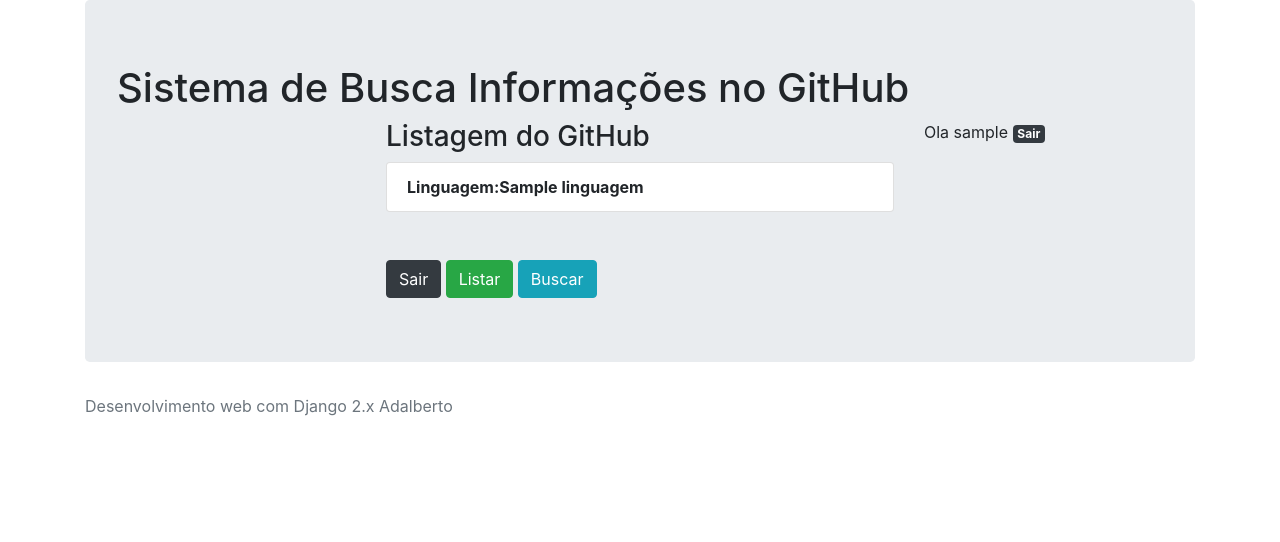
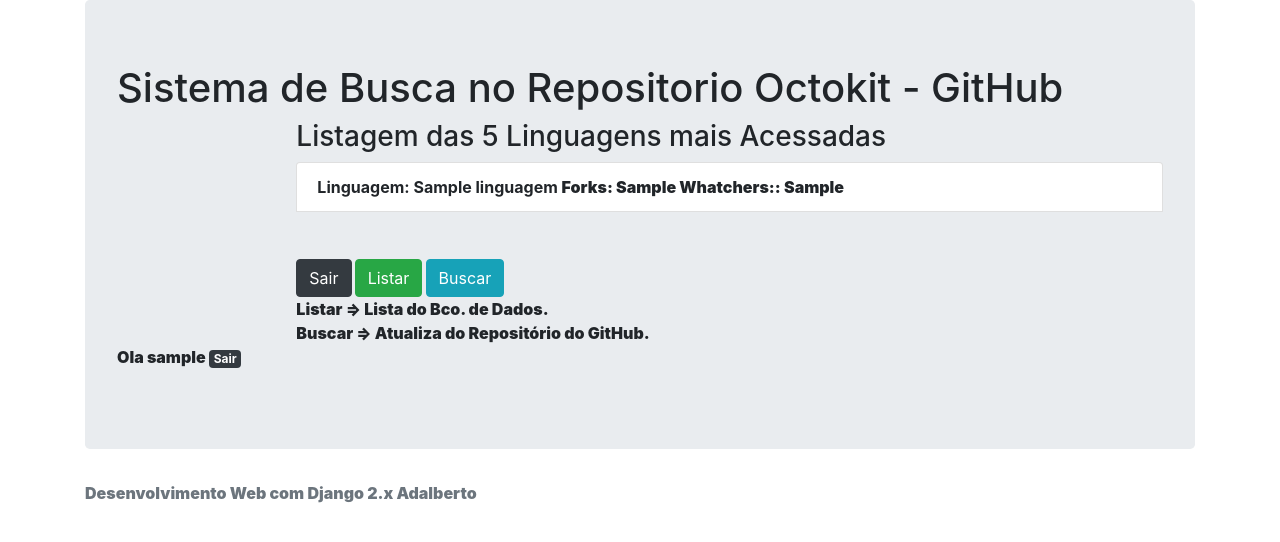
Before and after one commit to amartins007/github-linguagem, a Django app: page // in a window 1280 px wide. Shown: the top 542 px of the page. Run offline with Django 3.2, Linux system fonts and the light colour scheme; a user stored in the database is signed in; tables that the repository leaves empty hold one stand-in row (values such as "Sample post"); some libraries are stand-ins or nearby versions.

Commit message:
Configuracao octokit

```diff
--- a/gestao_linguagem/urls.py
+++ b/gestao_linguagem/urls.py
@@ -26,7 +26,6 @@
 
 urlpatterns = [
        path('/', linguagens_list, name="linguagem_list"),
-       #path('/', linguagem_views.linguagem_list),
        path('linguagem/', include (linguagem_urls)),
        path('admin/', admin.site.urls),
        path('login/', auth_views.LoginView.as_view(), name='login'),
--- a/linguagem/forms.py
+++ b/linguagem/forms.py
@@ -7,4 +7,4 @@
 
         model = Linguagem
         ordering = ['linguagem_name']
-        fields = ['linguagem_name', 'fabricante', 'rank' ]
+        fields = ['linguagem_name', 'forks', 'watches' ]
--- a/linguagem/models.py
+++ b/linguagem/models.py
@@ -3,9 +3,9 @@
 
 class Linguagem(models.Model):
     linguagem_name = models.CharField("Linguagem", max_length=30)
-    fabricante = models.CharField("Fabricante", max_length=30, null= True, blank= True)
-    rank = models.CharField("Rank",max_length=2, null=True, blank=True)
+    forks = models.CharField("Forks", max_length=10, null= True, blank= True)
+    watches = models.CharField("Watches", max_length=10, null=True, blank=True)
 
 
     def __str__(self):
-        return self.linguagem_name + ' ' + self.fabricante  + ' ' + self.rank
+        return self.linguagem_name + ' ' + self.forks  + ' ' + self.watches
--- a/linguagem/templates/linguagem_list.html
+++ b/linguagem/templates/linguagem_list.html
@@ -5,18 +5,20 @@
 
 
 {% block main %}
-    <h1>Sistema de Busca Informações no GitHub</h1>
+    <h1>Sistema de Busca no Repositorio Octokit - GitHub</h1>
     <div class="row">
-        <div class="col">
+        <div class="col" >
 
-        </div>
+        </div >
 
-        <div class="col-6">
-            <h3>Listagem do GitHub</h3>
+        <div class="col-10">
+            <h3>Listagem das 5 Linguagens mais Acessadas </h3>
             <ul class="list-group">
                 {% for linguagem in linguagens %}
                     <li class="list-group-item">
-                        <b> Linguagem:{{ linguagem.linguagem_name }}
+                        <b> Linguagem: {{ linguagem.linguagem_name }}
+                        <b> Forks: {{ linguagem.forks }}
+                        <b> Whatchers:: {{ linguagem.watches }}
                            </b>
                     </li>
 
@@ -27,8 +29,9 @@
             <br>
              <a href="{% url 'logout' %}" class="btn btn-dark">Sair</a>
              <a href="{% url 'linguagem_list' %}" class="btn btn-success">Listar</a>
-            <a href="{% url 'get_repos' %}" class="btn btn-info"> Buscar</a>
-
+             <a href="{% url 'get_repos_new' %}" class="btn btn-info"> Buscar</a>
+             <br>Listar => Lista do Bco. de Dados.</br>
+            <a></a>Buscar => Atualiza do Repositório do GitHub.</a>
         </div>
 
         <div class="col">
@@ -49,7 +52,7 @@
 {% block footer %}
     <footer class="footer">
       <div class="container">
-        <span class="text-muted">Desenvolvimento web com Django 2.x Adalberto</span>
+        <span class="text-muted">Desenvolvimento Web com Django 2.x Adalberto</span>
       </div>
     </footer>
 {% endblock %}
--- a/linguagem/urls.py
+++ b/linguagem/urls.py
@@ -3,14 +3,13 @@
 from .views import linguagens_new
 from .views import linguagens_update
 from .views import linguagens_delete
-from .views import get_repos
-from .views import linguagens_github_new
+from .views import get_repos_new
+
 
 urlpatterns = [
     path('list/', linguagens_list, name="linguagem_list"),
     path('new/', linguagens_new, name="linguagem_new"),
     path('update/<int:id>/', linguagens_update, name="linguagens_update"),
     path('delete/<int:id>/', linguagens_delete, name="linguagens_delete"),
-    path('getrepos/', get_repos, name="get_repos"),
-    path('git/', linguagens_github_new, name="linguagens_github_new"),
+    path('getrepos/', get_repos_new, name="get_repos_new"),
 ]
--- a/linguagem/views.py
+++ b/linguagem/views.py
@@ -46,46 +46,51 @@
 
     return render(request, 'linguagem_delete_confirm.html', {'linguagem': linguagem})
 
+
 @login_required
-def get_repos(request):
+def get_repos_new(request):
 # Preparando o Header para o acesso com a API do GitHub
     username = 'octokit'
     api_url_base = 'https://api.github.com/'
     headers = {'Content-Type': 'application/json',
                'User-Agent': 'Python Student',
                'Accept': 'application/vnd.github.v3+json.raw'}
-    api_url = '{}repos/{}/octokit.rb/languages'.format(api_url_base, username)
-    #api_url = '{}repos/{}/octokit.rb/repositories'.format(api_url_base, username)
+    api_url = '{}orgs/{}/repos'.format(api_url_base, username)
     response = requests.get(api_url, headers=headers)
 #Testando o retorno do acesso Status code = 200 ok
     if response.status_code == 200:
         repositories = json.loads(response.content.decode('utf-8'))
-        for k, v in repositories.items():
-            v_linguagem = repositories.keys()
-
-#inicio da rotina de Limpeza e Gravaçao das Linguagens no Banco
-        #limpo o banco para buscar os daddos mais recentes do GitHub
-
+        repo_list = repositories
+        v_linguagem = repositories
+#Limpo o banco para buscar os daddos mais recentes do GitHub
         linguagens = Linguagem.objects.all().delete()
-
-        v_repos = v_linguagem
-        for v_repos in v_repos:
+        j = 0
+        while j < 5:
+            #print('Lingua:', j, repo_list[j]['language'])
+            new_lingua = ( repo_list[j]['language'])
+            #print('Forks:',repo_list[j]['forks_count'])
+            new_forks = ( repo_list[j]['forks_count'])
+            #print('Whatches:', j, repo_list[j]['watches_count'])
+            new_watches = (repo_list[j]['watchers_count'])
+#Prepara os dados para gravar no banco
             form = LinguagemForm(request.POST or None, request.FILES or None)
             new_form = form.save(commit=False)
             request.method = "POST"
-            new_form.linguagem_name = v_repos
-            new_form.fabricante = ' '
-            new_form.rank = ' '
+            new_form.linguagem_name = new_lingua
+            new_form.forks = new_forks
+            new_form.watches = new_watches
             new_form.save()
+            j = j + 1
+        else:
+            pass
 
 
+#Salvando no Banco de Dados as linguagens e informações dos Diretórios
         if form.is_valid():
             form.save()
             linguagens = Linguagem.objects.order_by('linguagem_name').all()
             return render(request, 'linguagem_list.html', {'linguagens': linguagens})
         else:
-            #print('Form is Valido:', form.is_valid())
-            #print('Form  do ELse:', form)
             linguagens = Linguagem.objects.order_by('linguagem_name').all()
             return render(request, 'linguagem_list.html', {'linguagens': linguagens})
 
@@ -97,48 +102,3 @@
     else:
         #print('[!] HTTP {0} calling [{1}]'.forrmat(response.status_code, api_url))
         return render(request,None)
-
-
-@login_required
-def linguagens_github_new(request):
-    #v_repos=get_repos.import_data()
-    #get_repos()
-    v_repos = get_repos.v_linguagem.objects.all()
-    form = LinguagemForm(request.POST or None, request.FILES or None)
-    new_form = form.save(commit=False)
-
-    for k, v in v_repos:
-        request.method = "POST"
-        new_form.linguagem_name = v_repos
-        new_form.fabricante = 'Microsoft7'
-        new_form.rank = '79'
-        new_form.save()
-    else:
-        pass
-        #print ('NewForm:', new_form)
-    if form.is_valid():
-        form.save()
-        linguagens = Linguagem.objects.order_by('linguagem_name').all()
-        return render(request, 'linguagem_list.html', {'linguagens': linguagens})
-    else:
-        #print('Form is Valido:', form.is_valid())
-        #print('Form  do ELse:', form)
-        return render(request, 'index.html')
-
-@login_required
-def linguagens_github_new_rodando(request):
-    ImportToDatabase.import_data()
-    form = LinguagemForm(request.POST or None, request.FILES or None)
-    new_form = form.save(commit=False)
-    request.method = "POST"
-    new_form.linguagem_name = 'SQL2'
-    new_form.fabricante = 'Microsoft2'
-    new_form.rank = '77'
-    new_form.save()
-
-    if form.is_valid():
-        form.save()
-        linguagens = Linguagem.objects.order_by('linguagem_name').all()
-        return render(request, 'linguagem_list.html', {'linguagens': linguagens})
-    else:
-        return render(request, 'index.html')
--- a/templates/base.html
+++ b/templates/base.html
@@ -14,8 +14,8 @@
 </head>
 <body>
 
-    <div class="container">
-        <div class="jumbotron">
+    <div class="container" >
+        <div class="jumbotron" >
             {% block main %}
             {% endblock %}
         </div>
--- a/templates/registration/login.html
+++ b/templates/registration/login.html
@@ -5,13 +5,13 @@
 {% block title %} Login SisLinguagem {% endblock %}
 
 {% block main %}
-    <h1>Sistema de Busca de Informações no GitHub</h1>
+    <h1>Sistema de Busca no Repositório Octokit - GitHub</h1>
     <h2>Login</h2>
     <form method="post">
         {% csrf_token %}
         {{ form|bootstrap }}
 
-        </a>Só usuários cadatrados podem acessar este sistema. Caso não tenha uma senha solicite ao Administrador do Sistema.</a>
+        </a>Só usuários cadatrados podem acessar este Sistema. Caso não tenha uma senha solicite ao Administrador do Sistema.</a>
         <br>
         <button type="submit" class="btn btn-info">Login</button>
      </form>
```
Also changed, not shown: linguagem/migrations/0007_auto_20190710_1836.py (added).
